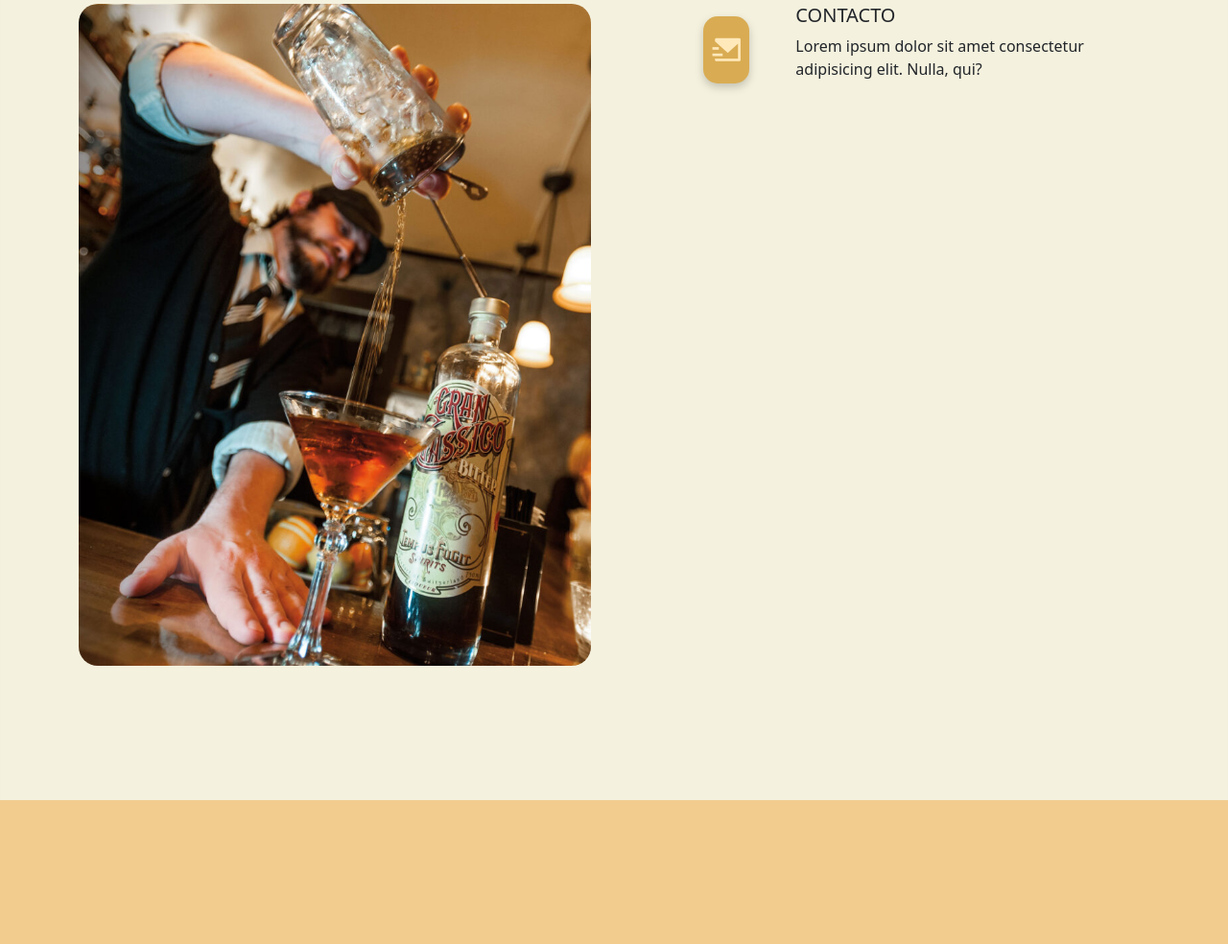
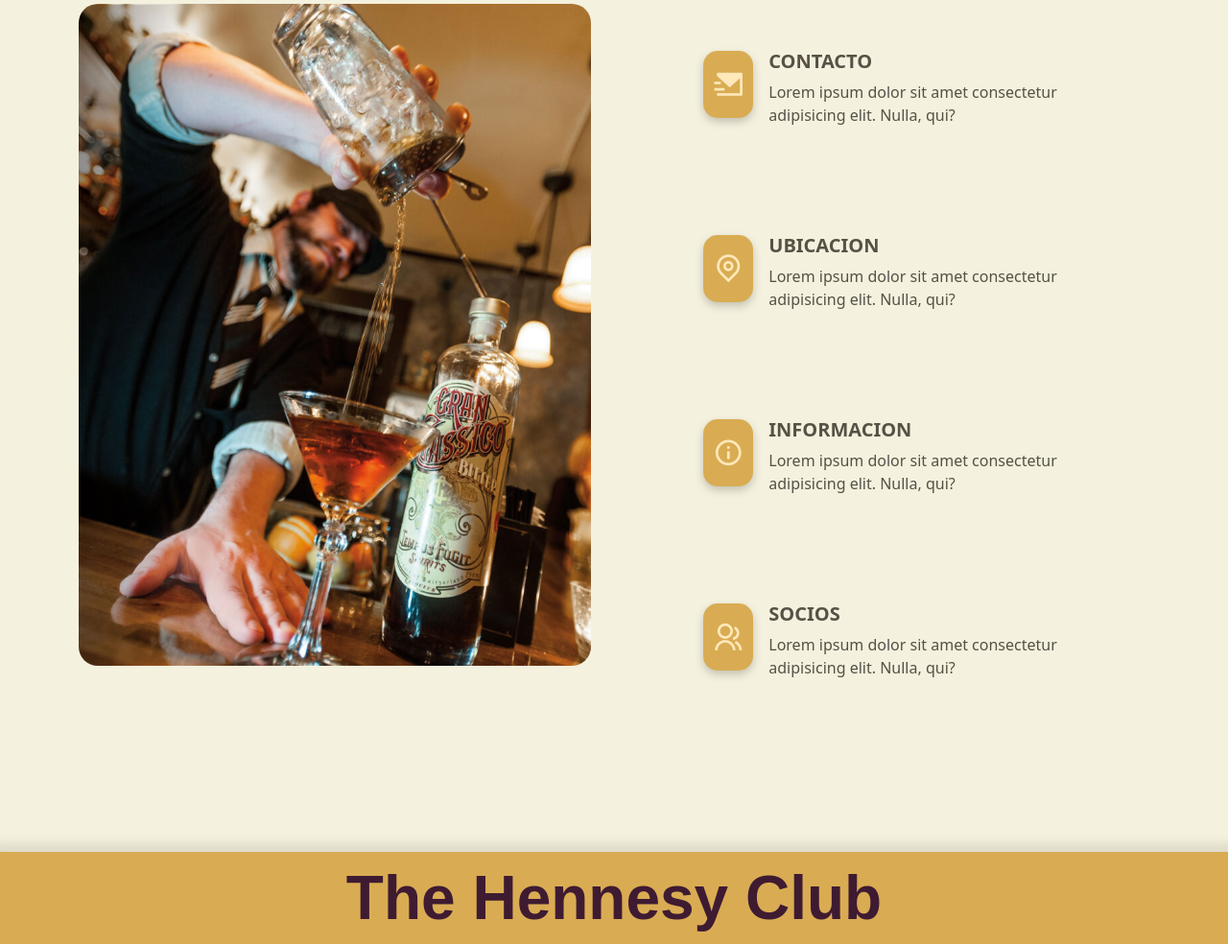
Before and after one commit to saiisanta/-SimonSantarelli---FIRMAT---2024---2024--BLOG, a plain HTML site: page TheHennesyClub/index.html in a window 1280 px wide. Shown: the part 1401-2385 px from the top of the page at 96% size. Before the commit the page ends 2235 px from the top, so only its background shows below. Drawn offline with nearby package versions, Linux system fonts and the light colour scheme.

Commit message:
v1.2
-iconos terminados
-footer agregado

```diff
--- a/TheHennesyClub/assets/css/style.css
+++ b/TheHennesyClub/assets/css/style.css
@@ -191,7 +191,7 @@ img{
   }
 
 .body{
-    background-color: #F2CC8F;
+    background-color: var(--c-brand-background);
   }
 
   #about{
@@ -236,3 +236,23 @@ img{
   .about-image{
     border-radius: 20px;
   }
+
+  .iconbox{
+    position: flex;
+
+    margin-top: 0vh;
+  }
+.iconbox-info{
+  margin-bottom: 0vh;
+  color: var(--c-body);
+  padding-top: 6vh;
+}
+
+
+.iconbox-info p{
+  padding-bottom: 3vh;
+ }
+
+footer{
+  box-shadow: 0px 1px 10px 10px rgba(0, 0, 0, 0.090);
+}
--- a/TheHennesyClub/index.html
+++ b/TheHennesyClub/index.html
@@ -73,15 +73,44 @@
             <div class="col-lg-6">
               <img class="about-image" src="./assets/images/bartender.jpg" alt="">
             </div>
-            <div class="col-lg-5">
-              <div class="d-flex">
-                <div class="iconbox me-5 align-self-center">
+            <div class="col-lg-5 container-iconbox">
+              <!-- Contact item 1 -->
+              <div class="d-flex align-items-center mb-4">
+                <div class="iconbox d-flex align-items-center justify-content-center me-3">
                   <i class="ri-mail-send-fill"></i>
                 </div>
-                <div>
-                  <h5>
-                    CONTACTO
-                  </h5>
+                <div class="iconbox-info">
+                  <h5><strong>CONTACTO</strong></h5>
+                  <p>Lorem ipsum dolor sit amet consectetur adipisicing elit. Nulla, qui?</p>
+                </div>
+              </div>
+              <!-- Contact item 2 -->
+              <div class="d-flex align-items-center mb-4">
+                <div class="iconbox d-flex align-items-center justify-content-center me-3">
+                  <i class="ri-map-pin-line"></i>
+                </div>
+                <div class="iconbox-info">
+                  <h5><strong>UBICACION</strong></h5>
+                  <p>Lorem ipsum dolor sit amet consectetur adipisicing elit. Nulla, qui?</p>
+                </div>
+              </div>
+              <!-- Contact item 3 -->
+              <div class="d-flex align-items-center mb-4">
+                <div class="iconbox d-flex align-items-center justify-content-center me-3">
+                  <i class="ri-information-line"></i>
+                </div>
+                <div class="iconbox-info">
+                  <h5><strong>INFORMACION</strong></h5>
+                  <p>Lorem ipsum dolor sit amet consectetur adipisicing elit. Nulla, qui?</p>
+                </div>
+              </div>
+              <!-- Contact item 4 -->
+              <div class="d-flex align-items-center">
+                <div class="iconbox d-flex align-items-center justify-content-center me-3">
+                  <i class="ri-group-line"></i>
+                </div>
+                <div class="iconbox-info">
+                  <h5><strong>SOCIOS</strong></h5>
                   <p>Lorem ipsum dolor sit amet consectetur adipisicing elit. Nulla, qui?</p>
                 </div>
               </div>
@@ -91,6 +120,16 @@
       </div>
     </section>
 
+    <footer>
+      <div class="container text-center">
+        <div class="row">
+          <div class="col-12">
+            <a class="navbar-brand title" href="index.html">The Hennesy Club</a>
+          </div>
+        </div>
+      </div>
+    </footer>
+
     <script src='assets/js/script.js'></script>
 
     <!-- Incluir Bootstrap Bundle con Popper.js -->
```
